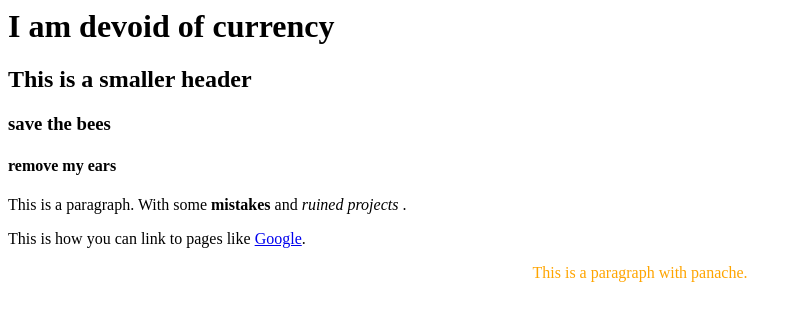
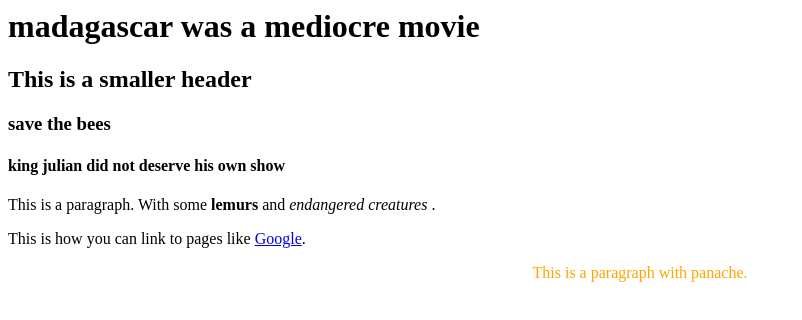
Before and after one commit to suzukidavid/first-repo, a plain HTML site: page index.html in a window 1280 px wide. Shown: the whole page, without its empty margins (0-802 px from the left). Drawn offline with Linux system fonts and the light colour scheme.

Commit message:
Update index.html

```diff
--- a/index.html
+++ b/index.html
@@ -1,7 +1,7 @@
 <html>
   <head>
     <title>
-      jet fuel cant melt steel beams
+      i love drama oh god
     </title>
     <style>
       p.special {
@@ -12,11 +12,11 @@
     </style>
   </head>
   <body>
-    <h1>I am devoid of currency</h1>
+    <h1>madagascar was a mediocre movie</h1>
     <h2>This is a smaller header</h2>
     <h3>save the bees</h3>
-    <h4>remove my ears</h4>
-    <p>This is a paragraph. With some <b>mistakes</b> and <i>ruined projects</i> .</p>
+    <h4>king julian did not deserve his own show</h4>
+    <p>This is a paragraph. With some <b>lemurs</b> and <i>endangered creatures</i> .</p>
     <p>This is how you can link to pages like <a href="http://www.google.com">Google</a>.</p>
     <p class="special">This is a paragraph with panache.</p>
   </body>
```
